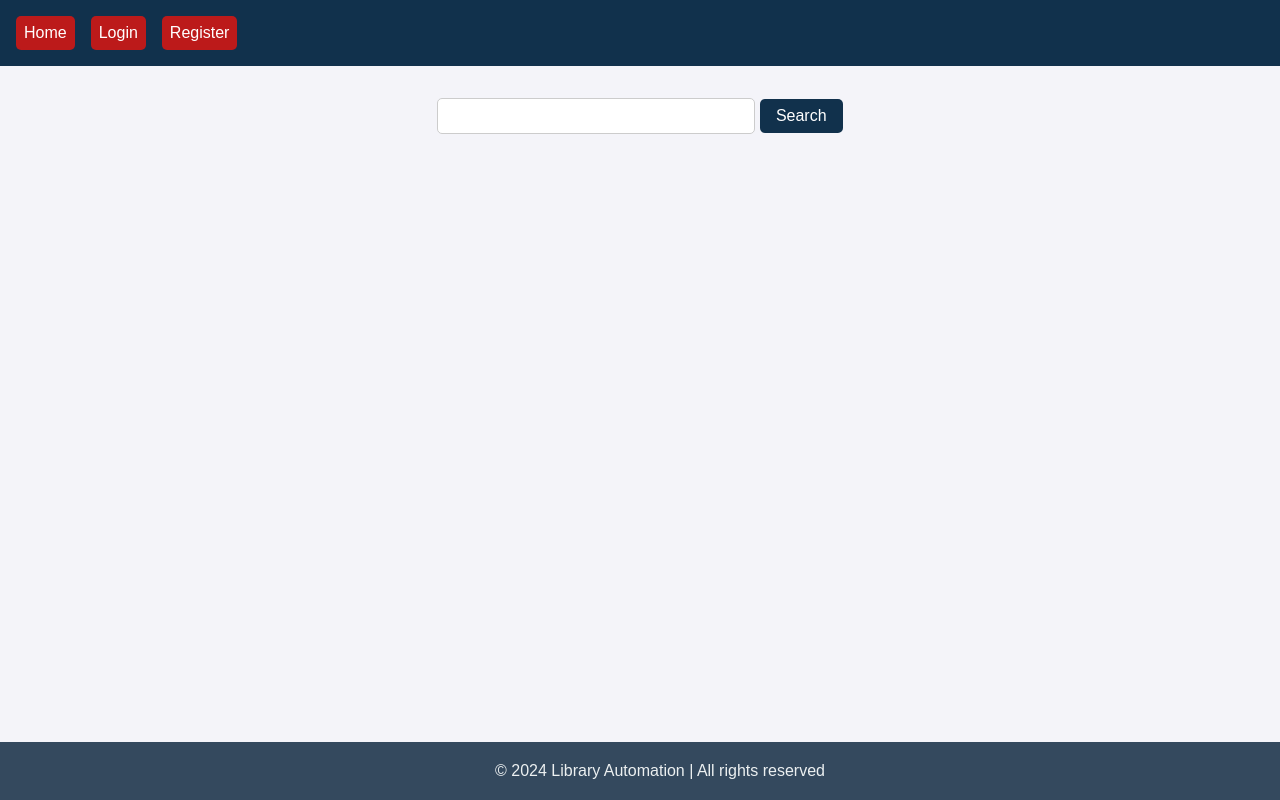
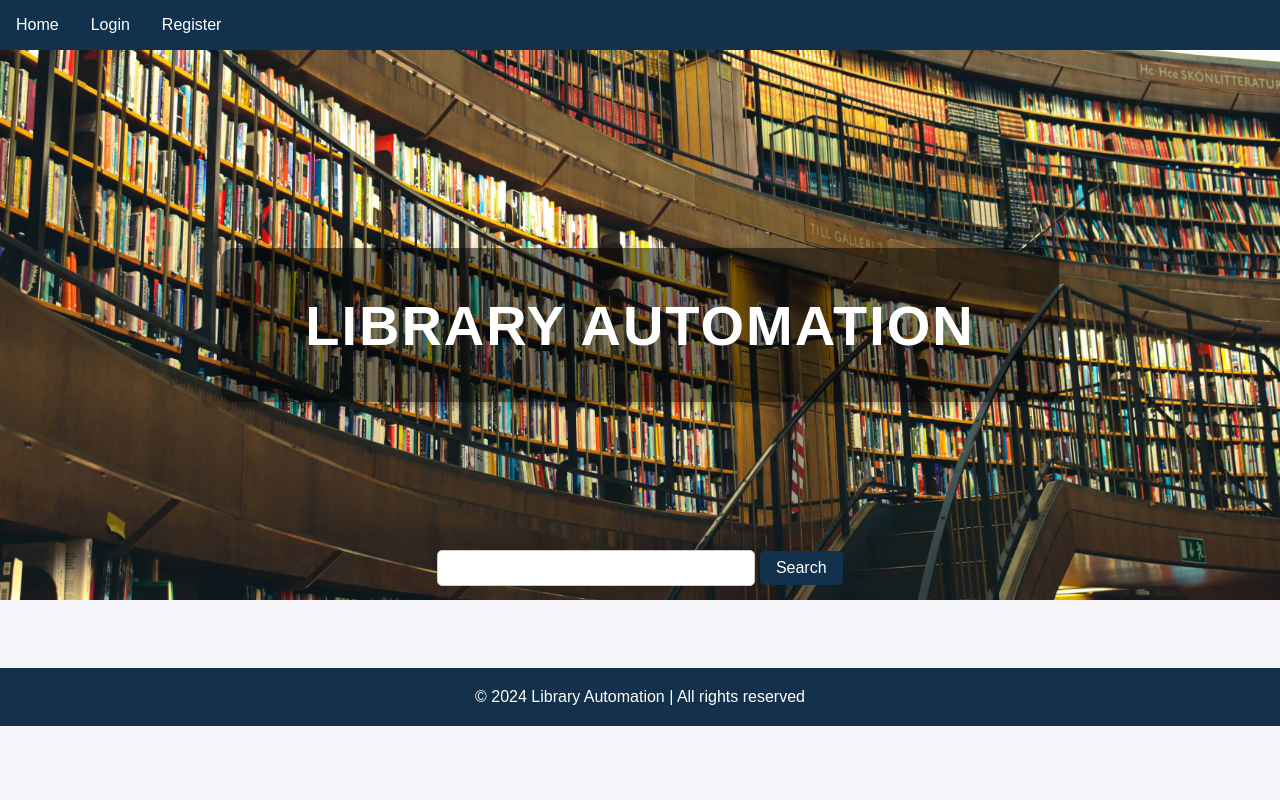
Before and after one commit to yildizramazan/library-automation, a Flask app: page / in a window 1280 px wide. Run offline with Flask 3, Linux system fonts and the light colour scheme.

Commit message:
image added

```diff
--- a/main.py
+++ b/main.py
@@ -336,7 +336,6 @@ def login():
             if check_password_hash(user.Sifre, password):
                 user_obj = User(id=user.KullaniciID, name=user.AdSoyad, email=user.Eposta, role=user.Rol)
                 login_user(user_obj)  # Flask-Login ile kullanıcıyı oturum açtır
-                print(f"Hoşgeldiniz, {user.AdSoyad}!")
                 flash(f"Hoşgeldiniz, {user.AdSoyad}!", "success")
                 return redirect(url_for('index'))  # Ana sayfaya yönlendir
             else:
--- a/templates/index.html
+++ b/templates/index.html
@@ -1,11 +1,11 @@
-<!--index.html-->
 <!DOCTYPE html>
 <html lang="en">
 <head>
     <meta charset="UTF-8">
     <meta name="viewport" content="width=device-width, initial-scale=1.0">
     <title>Home</title>
-    <style>/* Genel ayarlar */
+    <style>
+        /* Genel ayarlar */
         body {
             font-family: Arial, sans-serif;
             margin: 0;
@@ -17,7 +17,7 @@ body {
         /* Navbar */
         nav {
             background-color: #11314c;
-    padding: 1em;
+            padding: 0.5em;
             display: flex;
             justify-content: space-between;
             align-items: center;
@@ -35,19 +35,46 @@ nav a {
             padding: 0.5em;
             border: none;
             border-radius: 5px;
-    background-color: #bc1a1a;
+            background-color: #11314c;
             transition: background-color 0.3s ease;
-
         }
 
         nav a:hover {
             background-color: #1abc9c;
         }
 
+        /* Banner Resmi */
+        .banner {
+            width: 100%;
+            height: 550px; /* Navbar kadar yüksekliği çıkarttık */
+            background-image: url('{{ url_for('static', filename='images/daniel.jpg') }}');
+            background-size: cover;
+            background-position: center;
+            position: relative;
+            display: flex;
+            align-items: center;
+            justify-content: center;
+        }
+        .banner h1 {
+            color: white;
+            font-size: 3.5em;
+            font-family: 'Poppins', sans-serif;
+            background: rgba(0, 0, 0, 0.5);
+            padding: 0.8em 1.5em;
+            border-radius: 12px;
+            text-align: center;
+            letter-spacing: 2px;
+            text-transform: uppercase;
+            box-shadow: 0 4px 6px rgba(0, 0, 0, 0.2);
+        }
+
+        /* Arama formu */
    /* Arama formu */
         form {
-    margin: 2em auto;
+            margin: 0 auto;
             text-align: center;
+            position: relative;
+            top: -50px; /* Banner ile üst üste gelmesini engellemek için yukarı taşındı */
         }
 
         form p {
@@ -116,11 +143,10 @@ li a:hover {
         footer {
             text-align: center;
             padding: 20px;
-    background-color: #34495e;
-    color: #ecf0f1;
-    position: fixed;
-    width: 100%;
-    bottom: 0;
+            background-color: #14314b;
+            color: white;
+             /* Sabit pozisyondan çıkarıldı */
+            margin-top: auto;
         }
     </style>
 </head>
@@ -143,6 +169,11 @@ footer {
             <a href="{{url_for('logout')}}">Log out</a>
         {% endif %}
     </nav>
+
+    <!-- Banner Resmi -->
+    <div class="banner">
+        <h1>Library Automation</h1>
+    </div>
 
     <!-- Search Form -->
     <form method="POST" action="{{url_for('index')}}">
```
Also changed, not shown: static/images/daniel.jpg (added), static/images/susan.jpg (added), 2 other files. Lines whose indentation alone changed are shown as unchanged.
